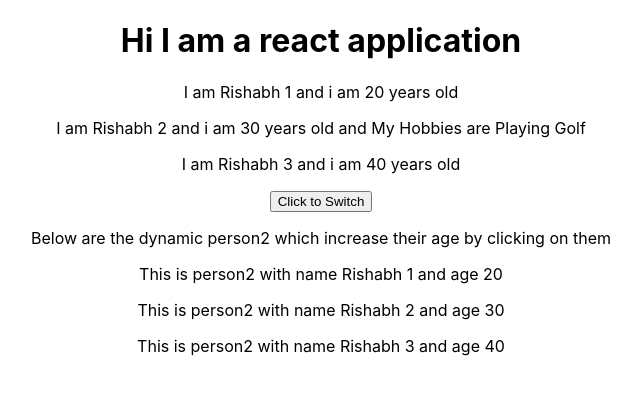
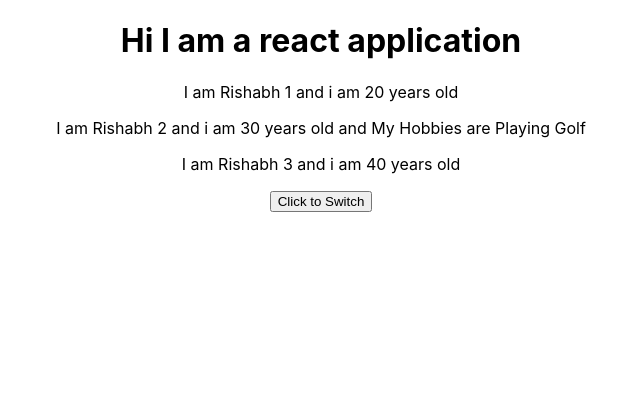
Before and after one commit to rkalra1996/react_tuts, a React (Create React App) app: page / in a window 1280 px wide. Shown: the top 394 px of the page, without its empty margins (319-960 px from the left). Built offline with nearby package versions, Linux system fonts and the light colour scheme; the HTML template or start-up script is replaced by a standard one.

Commit message:
changing state in class based components

```diff
--- a/src/App.js
+++ b/src/App.js
@@ -2,7 +2,6 @@ import React, { Component } from 'react';
 import './App.css';
 // importing a componenet with capital name , because jsx knows it is custom and not native one
 import Person from './Person/Person';
-import Person2 from './Person/Person2';
 
 class App extends Component {
   // all components, whether functional or class based, have a special property called state
@@ -17,7 +16,13 @@ class App extends Component {
 
   switchNameHandler = () => {
     // switch the names of person present inside state
-    console.log('Function called');
+    this.setState({
+      persons: [
+        {name: 'Rishabh Kalra', age: 20},
+        {name: 'Rishabh 2', age: 35},
+        {name: 'Rishabh 3', age: 40}
+      ]
+    })
   }
   render() {
     return (
@@ -32,8 +37,6 @@ class App extends Component {
          * rather than calling it immediately
          */}
         <button onClick={this.switchNameHandler}>Click to Switch</button>
-        <p>Below are the dynamic person2 which increase their age by clicking on them</p>
-        <Person2 />
       </div>
     );
   }
```
